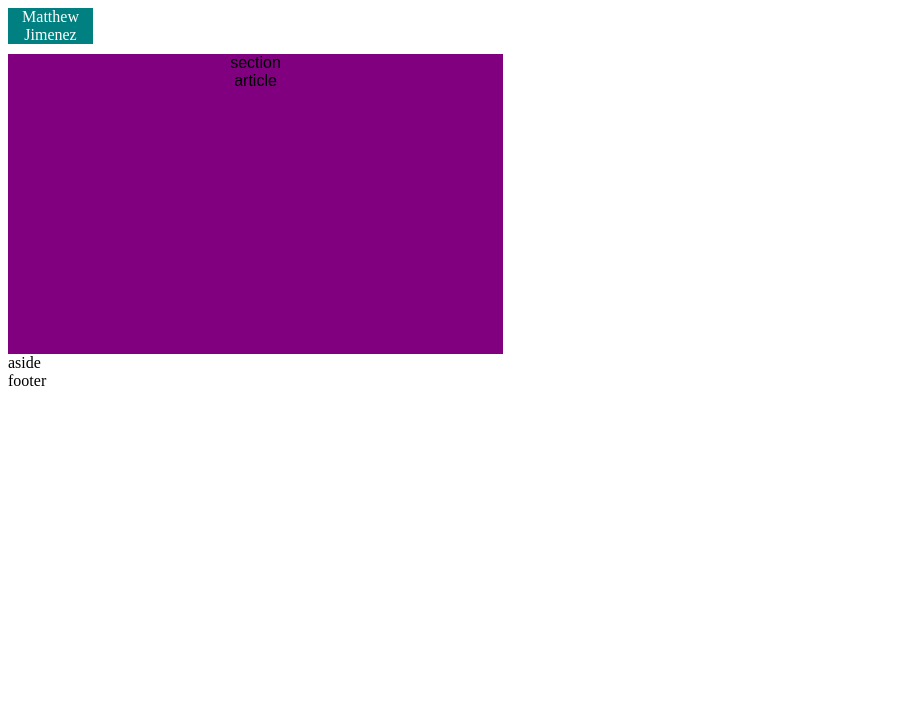
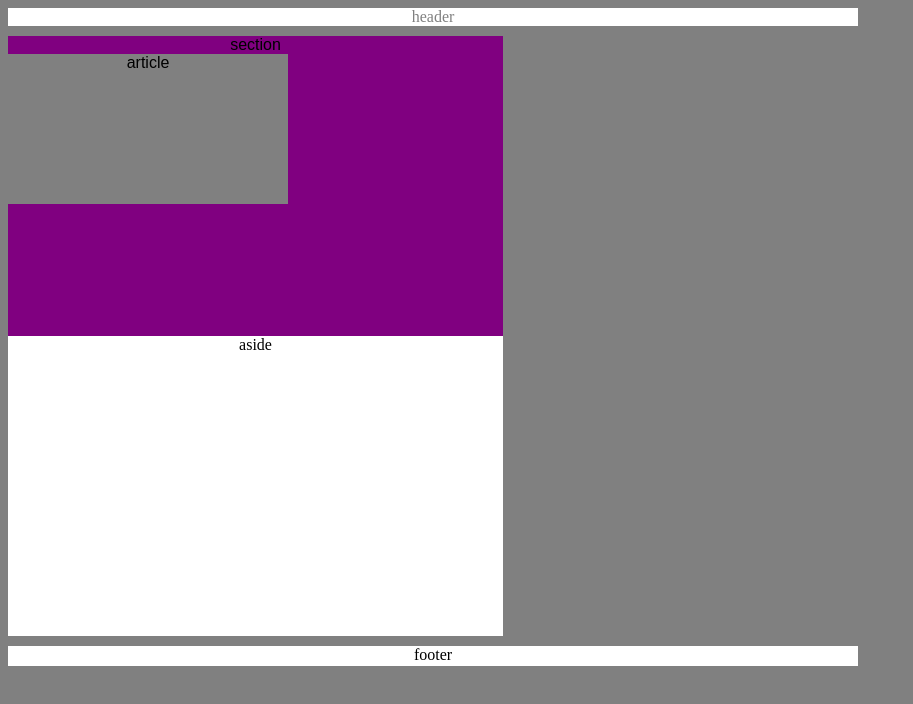
Before and after one commit to Mjimenez05/HW-Wireframe, a plain HTML site: page index.html in a window 1280 px wide. Shown: the whole page, without its empty margins (0-913 px from the left). Drawn offline with Linux system fonts and the light colour scheme.

Commit message:
Updated HW

```diff
--- a/index.html
+++ b/index.html
@@ -6,7 +6,7 @@
   <title>Homework</title>
   <link rel="stylesheet" type="text/css" href="style.css">
 </head>
-<header>Matthew Jimenez</header>
+<header>header</header>
 <nav>
 
 </nav>
--- a/style.css
+++ b/style.css
@@ -1,10 +1,9 @@
 header{
-    background-color: teal;
-    color: white;
+    background-color: white;
+    color: grey;
     text-align: center;
     clear: both;
     margin-bottom: 10px;
-    width: 85px;
 }
 nav{
     float: right;
@@ -18,18 +17,36 @@ section{
     background-color: purple;
     width: 495px;
     height:300px;
+    clear: both;
+
 }
-article{}
+article{
+    padding-left: 15px;
+    padding-right: 15px;
+    width: 250px;
+    height: 150px;
+    background-color: grey;
     text-align: center;
 }
+ {
+    box-sizing: border-box;
+  }
 aside {
     color: black;
-    background-color: darkgrey;
-    height: 350px;
-    width: 250px;
+    background-color:white;
+    width: 495px;
+    height:300px;
     margin-bottom: 10px;
-    float: right;
+    text-align: center;
+    clear: both;
 }
 footer{
+    height: 20px;
+    text-align: center;
+    background-color: white;
     clear: both;
 }
+body{
+    width: 850px;
+    background-color: grey;
+}
```
